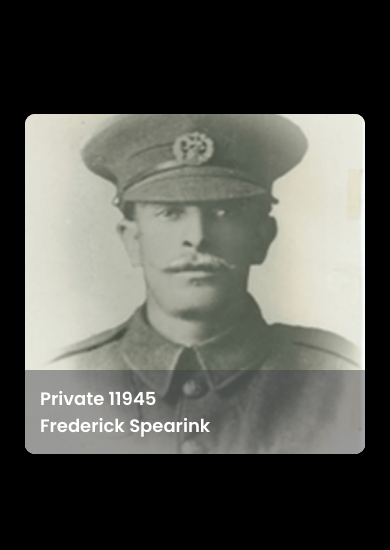
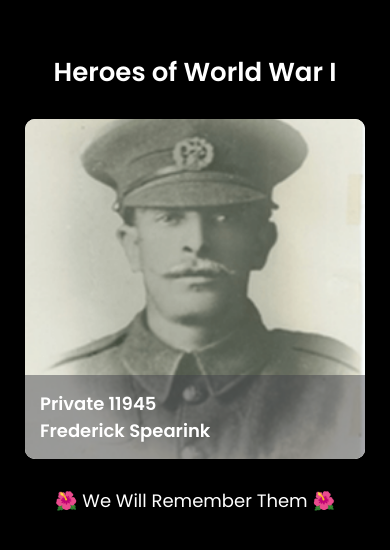
Before and after one commit to AndrewH1188/Profile-Card, a plain HTML site: page index.html in a window 390 px wide. Shown: the part 138-688 px from the top of the page. Drawn offline with Linux system fonts and the light colour scheme.

Commit message:
Added responsive and Instagram Screenshots, added in heading and footer text with styling and updated README.md.

```diff
--- a/assets/styles.scss
+++ b/assets/styles.scss
@@ -8,6 +8,11 @@ body {
     justify-content: center;
     align-items: center;
     font-family: poppins;
+}
+
+h1 {
+    font-size: 26px;
+    color: #fff;
 }
 
 .card {
@@ -94,3 +99,7 @@ body {
         transform: translateY(0);
     }
 }
+.remember {
+    font-size: 18px;
+    color: #fff;
+}
--- a/index.html
+++ b/index.html
@@ -10,6 +10,9 @@
 </head>
 
 <body>
+
+    <h1>Heroes of World War I</h1>
+
     <div class="card">
         <img src="assets/images/private-frederick-spearink.png" alt="Private Frederick Spearink">
         <div class="info">
@@ -24,6 +27,8 @@
         </p>
     </div>
 
+
+    <p class="remember">🌺 We Will Remember Them 🌺</p>
 </body>
 
 </html>
```
Also changed, not shown: assets/Responsive-Screenshots/Instagram-Screenshots/before-hover.png (added), assets/Responsive-Screenshots/Instagram-Screenshots/on-hover.png (added), assets/Responsive-Screenshots/responsive-screenshot1.png (added), assets/Responsive-Screenshots/responsive-screenshot2.png (added), assets/styles.css, 3 other files.
